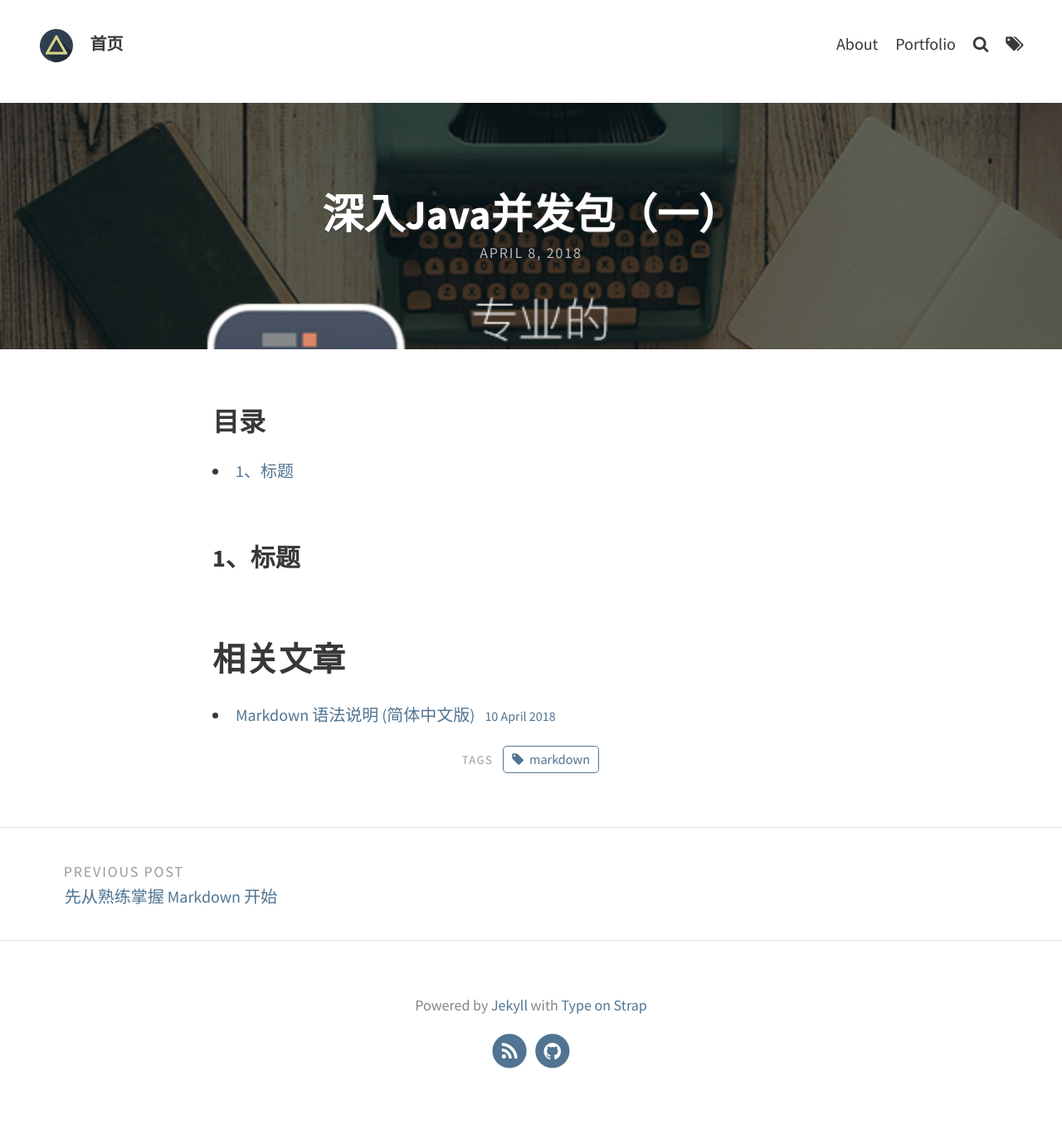
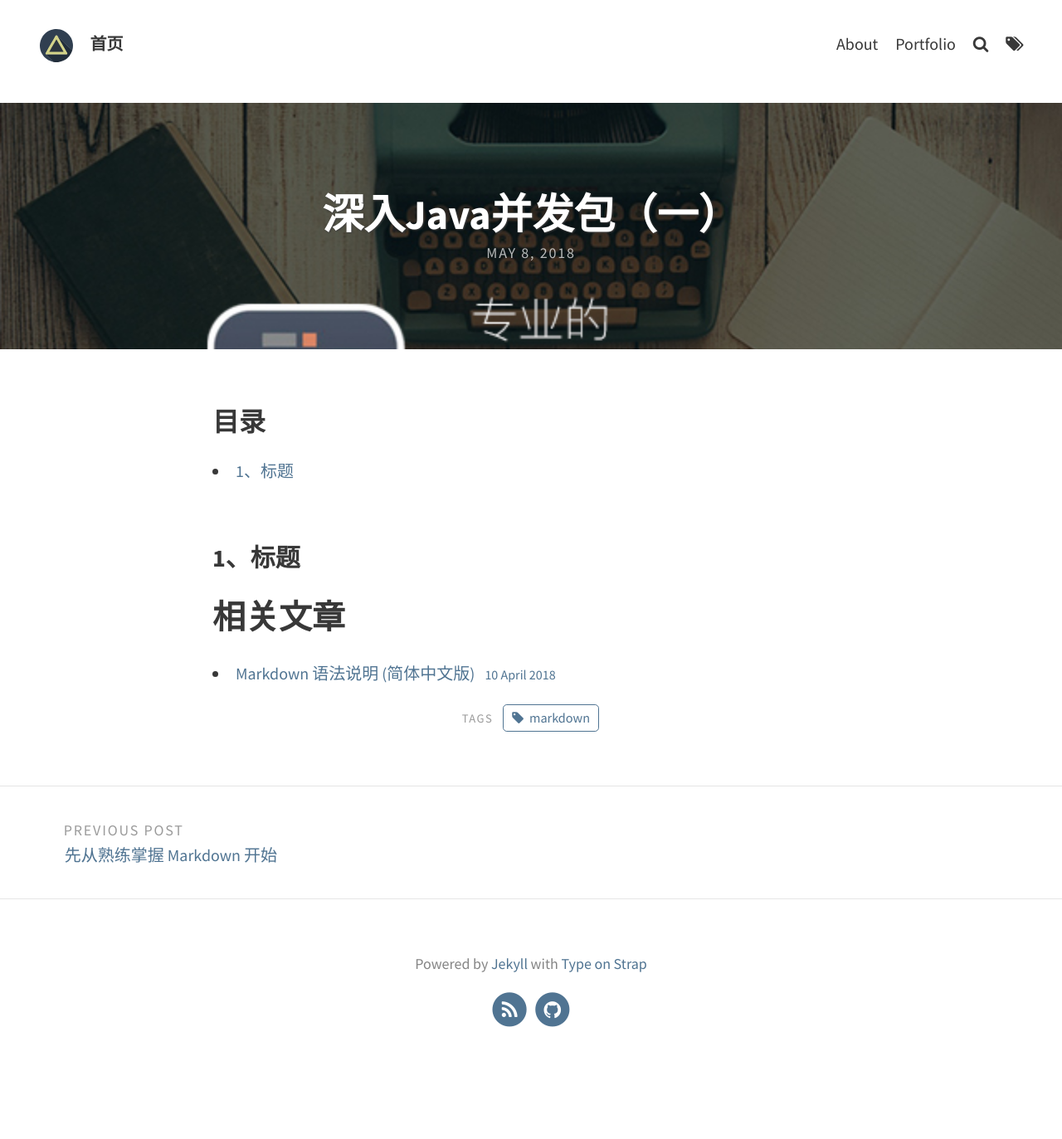
Before and after one commit to TaikangCleverBoy/TaikangCleverBoy.github.io, a Jekyll site: the page built from _posts/2018-05-08-deep-in-java-concurrent-1.md, in a window 1280 px wide. Shown: the whole page at 83% size. Built offline with Jekyll 4.4.1, drawn with Linux system fonts in a browser that asks for light colours; after the commit the page ends 1323 px from its top, so only the background shows below that; some of the changed lines change nothing that is shown.

Commit message:
Java concurrent 系列

```diff
--- a/_posts/2018-05-08-deep-in-java-concurrent-1.md
+++ b/_posts/2018-05-08-deep-in-java-concurrent-1.md
@@ -1,7 +1,7 @@
 ---
 layout: post
 title: 深入Java并发包（一）
-date:   2018-04-08 14:46
+date:   2018-05-08 14:46
 description: 总结回顾Java并发包
 feature-img: "assets/img/thumbnails/20180408-markdown.jpeg"
 thumbnail: "assets/img/thumbnails/20180408-markdown.jpeg"
@@ -19,7 +19,6 @@ tags: [markdown]
 ### 1、标题
 
 
-<br/>
 <aside class="related">
   <h2>相关文章</h2>
   <ul class="related-posts">
```
